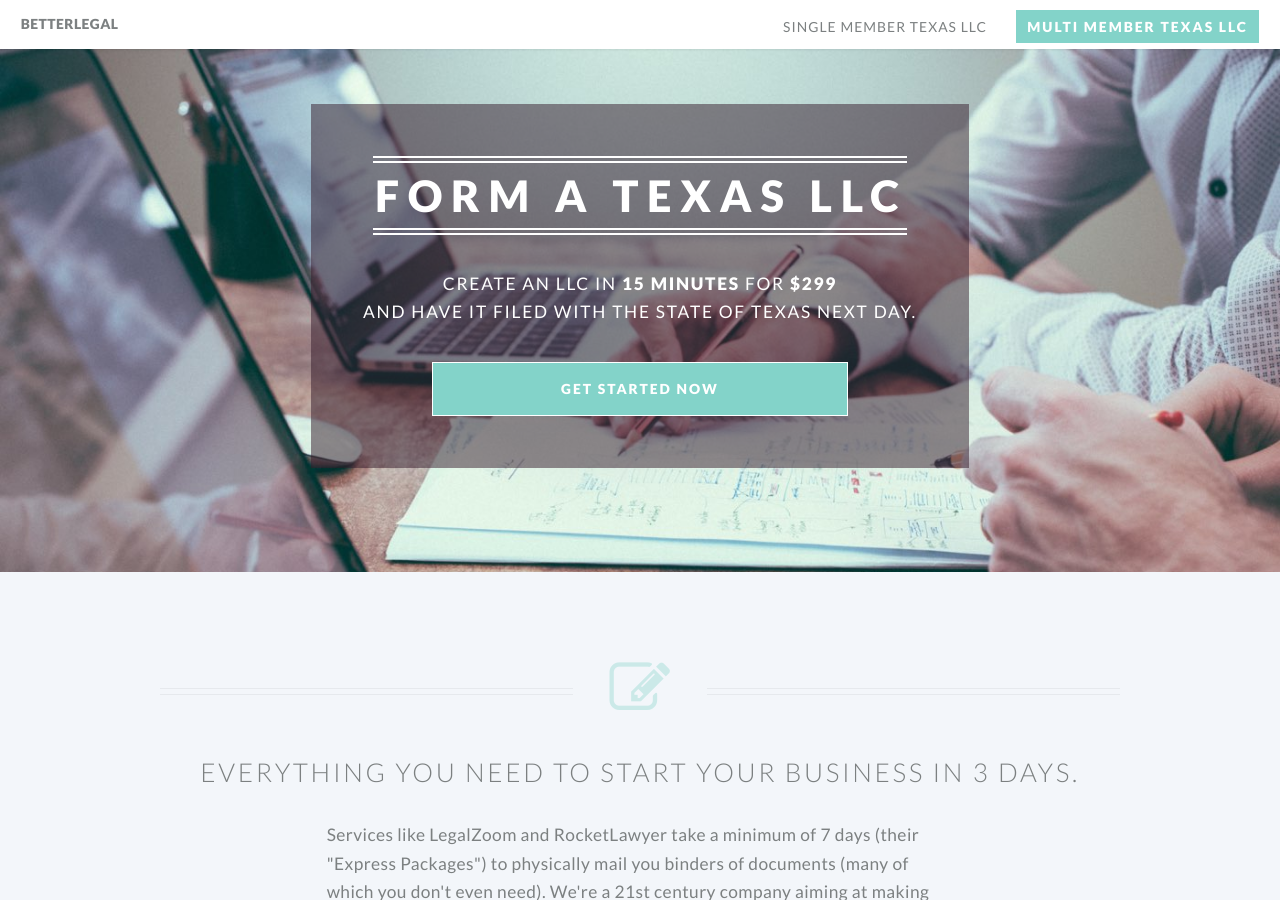
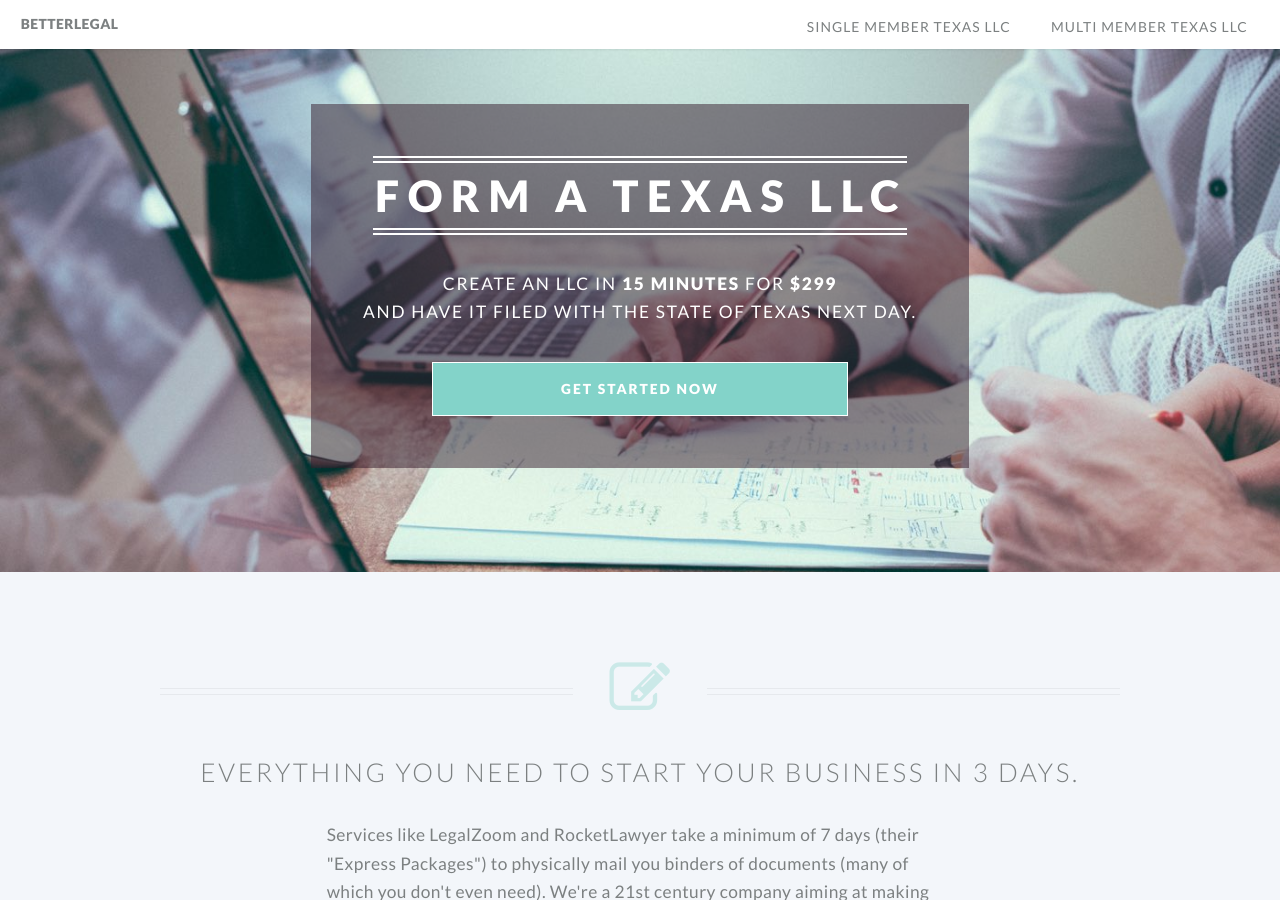
Before and after one commit to poseidonimaging/betterlegal-archive, a Jekyll site: the page built from index.html, in a window 1280 px wide and 900 px high. Built offline with Jekyll 4.4.1, drawn with Linux system fonts in a browser that asks for light colours.

Commit message:
Adding link to Multi Member Form

```diff
--- a/_includes/header.html
+++ b/_includes/header.html
@@ -26,11 +26,11 @@
 						</li>
 					-->
 						<li><a class="typeform-share link" href="https://poseidonimaging.typeform.com/to/q3PTpn" data-mode="1" target="_blank">Single Member Texas LLC</a></li>
-						<li><a href="#" class="button special">Multi Member Texas LLC</a></li>
+						<li><a class="typeform-share link" href="https://poseidonimaging.typeform.com/to/vjmGhh" data-mode="1" target="_blank">Multi Member Texas LLC</a></li>
 					</ul>
 				</nav>
 
-<script>(function(){var qs,js,q,s,d=document,gi=d.getElementById,ce=d.createElement,gt=d.getElementsByTagName,id='typef_orm',b='https://s3-eu-west-1.amazonaws.com/share.typeform.com/';if(!gi.call(d,id)){js=ce.call(d,'script');js.id=id;js.src=b+'share.js';q=gt.call(d,'script')[0];q.parentNode.insertBefore(js,q)}})()</script>
+	<script>(function(){var qs,js,q,s,d=document,gi=d.getElementById,ce=d.createElement,gt=d.getElementsByTagName,id='typef_orm',b='https://s3-eu-west-1.amazonaws.com/share.typeform.com/';if(!gi.call(d,id)){js=ce.call(d,'script');js.id=id;js.src=b+'share.js';q=gt.call(d,'script')[0];q.parentNode.insertBefore(js,q)}})()</script>
 
 
-			</header>
+</header>
```
